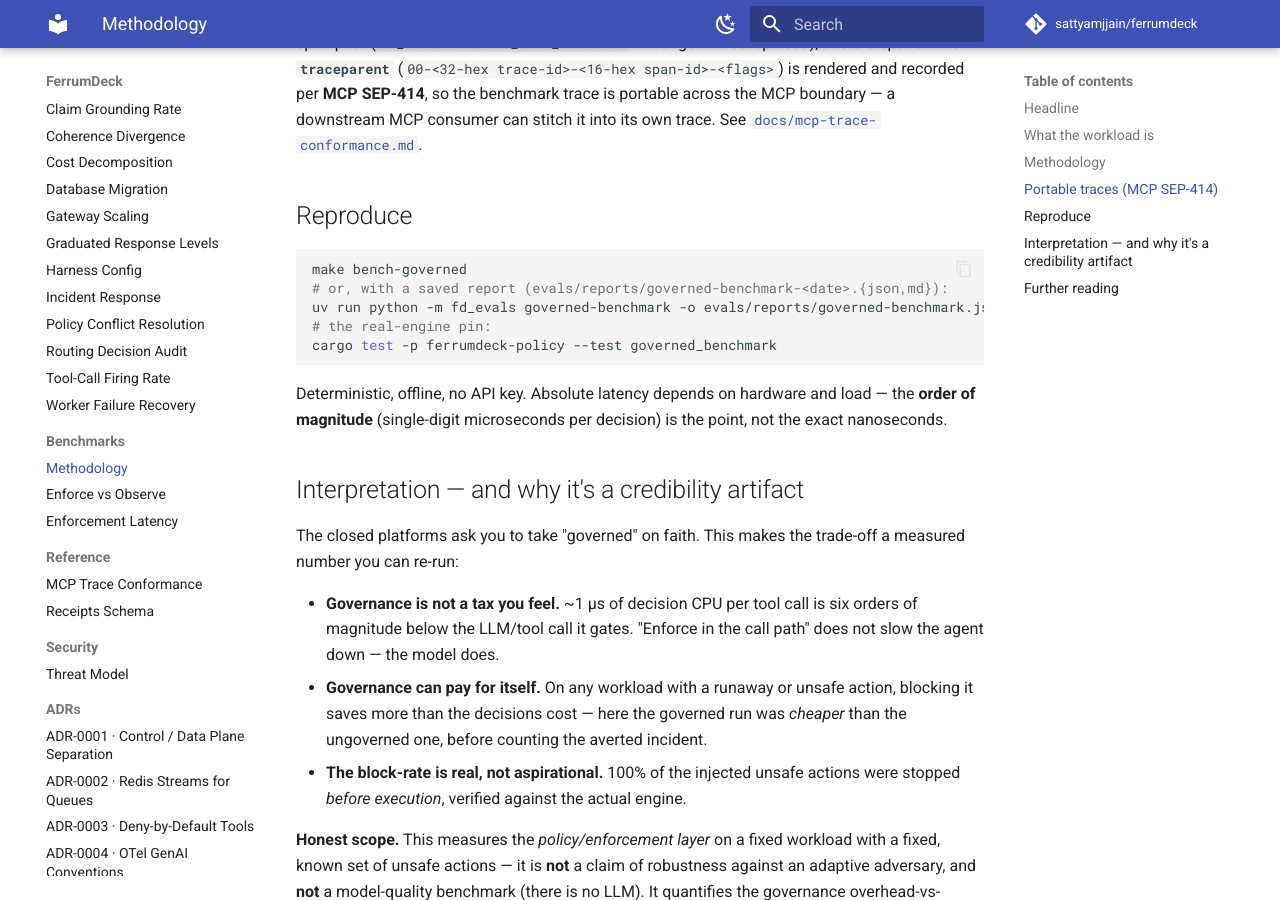
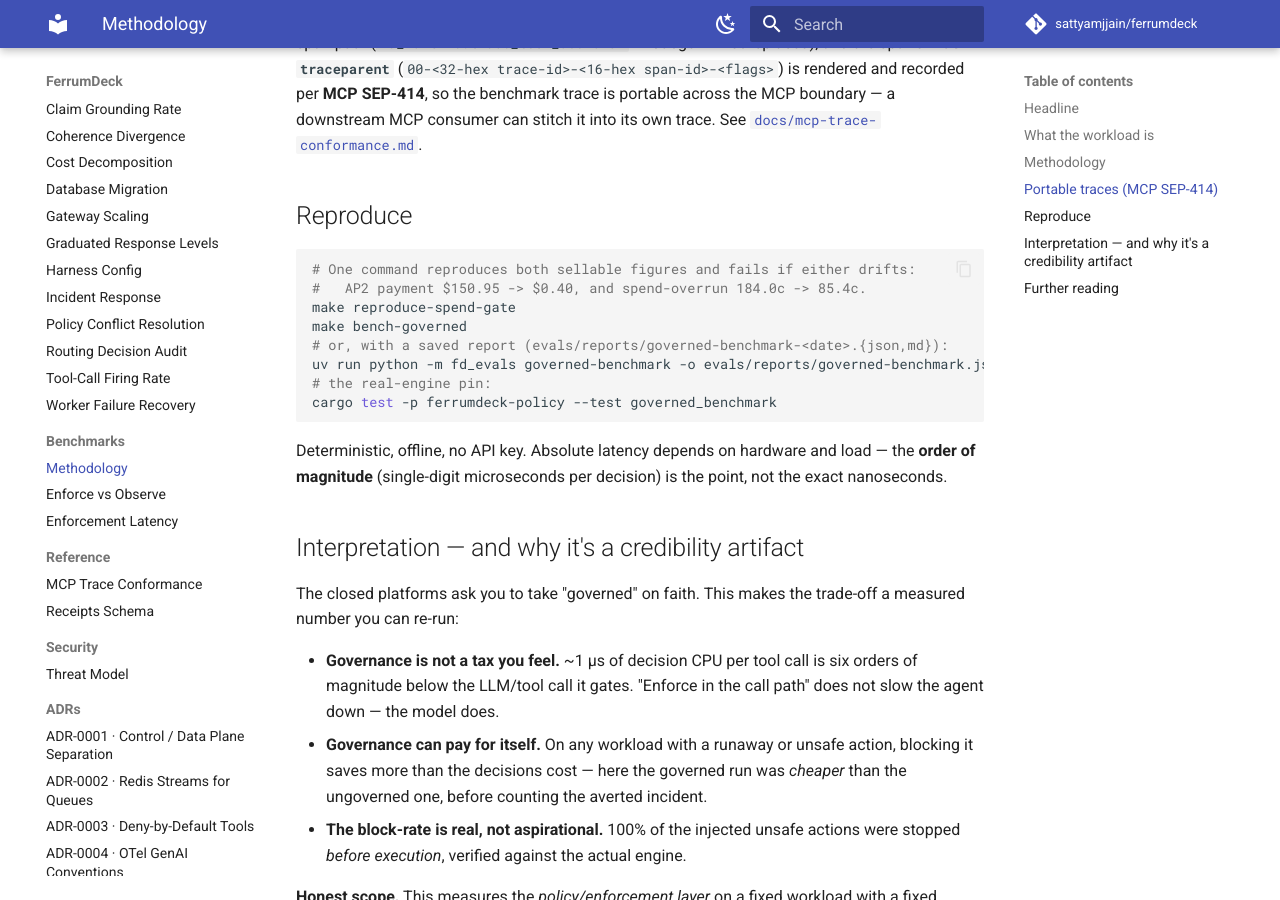
Before and after one commit to sattyamjjain/ferrumdeck, an MkDocs documentation site: the page built from docs/BENCHMARK.md, in a window 1280 px wide and 900 px high, scrolled down 2260 px. Built offline with MkDocs 1.6.1 and Material for MkDocs 9.7.7, drawn with Linux system fonts in a browser that asks for light colours; comment, search, counter and statistics services are not loaded.

Commit message:
feat(bench): one-command reproduce of the AP2 + x402 spend-gate figures
scripts/reproduce-spend-gate.sh (and `make reproduce-spend-gate`) reproduces the
two most-cited numbers from a clean clone: AP2 payment $150.95 -> $0.40 (3/3
unsafe mandates blocked) and spend-overrun 184.0c -> 85.4c (4/4 vs 0/4). It checks
its own prerequisites (cargo, uv, python3) and names what is missing, drives the
real engine (the ap2_gate test + the self-verifying x402 example) plus the
governed benchmark, prints before/after spend and Wilson 95% intervals, and exits
non-zero if any figure drifts outside the tolerance the docs call deterministic.

Referenced from docs/BENCHMARK.md and the README benchmark section so a reader can
check the claim instead of believing it.

Co-Authored-By: Claude Opus 4.8 <noreply@anthropic.com>
Claude-Session: https://claude.ai/code/session_01C8mGWkorBNxjTZK8deNDjB

````diff
--- a/docs/BENCHMARK.md
+++ b/docs/BENCHMARK.md
@@ -84,6 +84,9 @@ trace. See [`docs/mcp-trace-conformance.md`](mcp-trace-conformance.md).
 ## Reproduce
 
 ```bash
+# One command reproduces both sellable figures and fails if either drifts:
+#   AP2 payment $150.95 -> $0.40, and spend-overrun 184.0c -> 85.4c.
+make reproduce-spend-gate
 make bench-governed
 # or, with a saved report (evals/reports/governed-benchmark-<date>.{json,md}):
 uv run python -m fd_evals governed-benchmark -o evals/reports/governed-benchmark.json
````
Also changed, not shown: README.md (+2 -0 lines), 2 other files.
